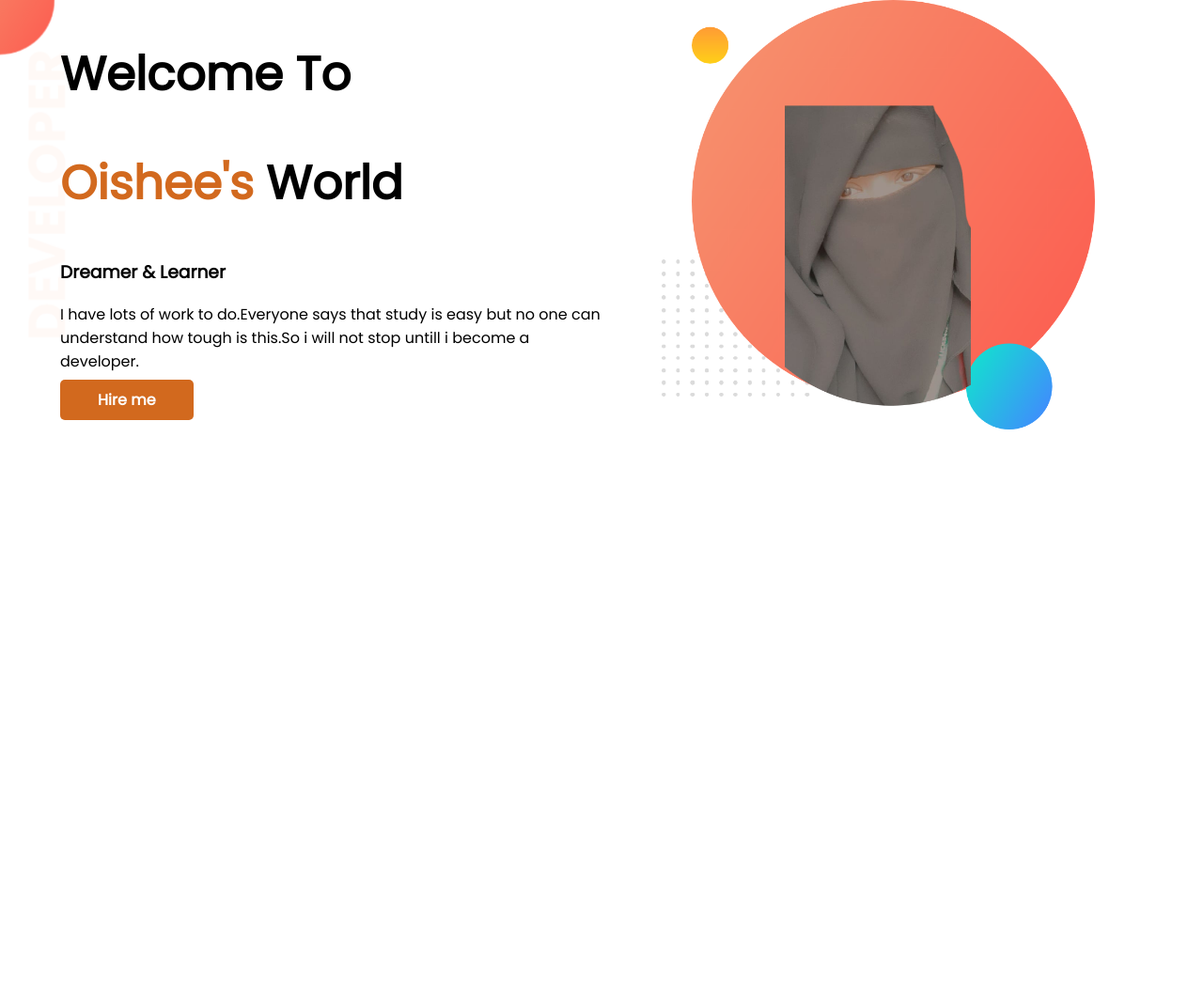
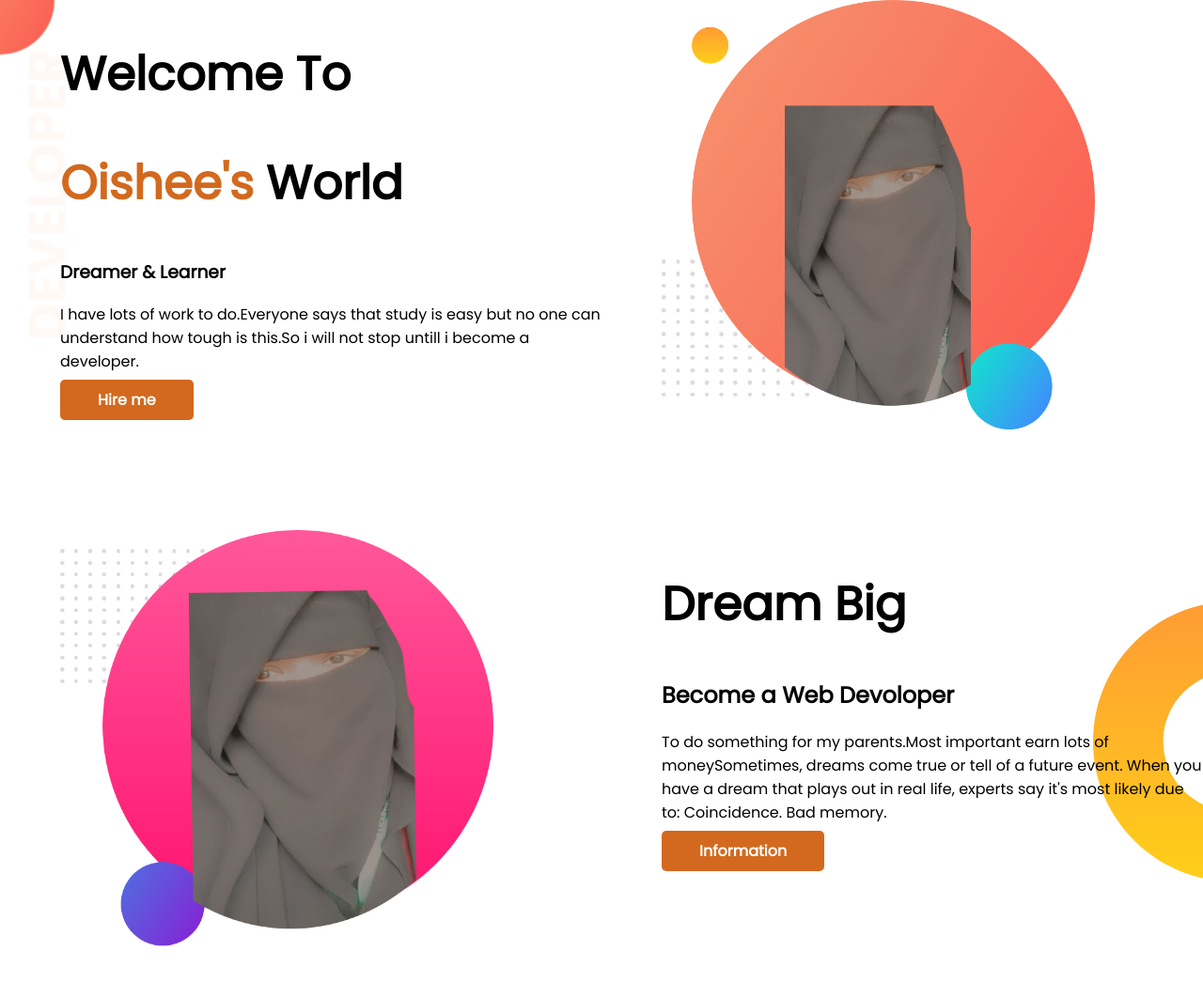
Before and after one commit to sumaiyaoishee61/first-portfolio, a plain HTML site: page index.html in a window 1280 px wide. Shown: the whole page at 94% size. Before the commit the page ends 800 px from the top, so only its background shows below. Drawn offline with Linux system fonts and the light colour scheme.

Commit message:
added again

```diff
--- a/index.html
+++ b/index.html
@@ -23,5 +23,16 @@
             <img src="images/me1.png" alt="img">
         </div>
     </section>
+    <section class="bottom-banner">
+        <div class="half-wid">
+            <img src="images/me2.png" alt="img">
+        </div>
+        <div class="half-wid" >
+            <h1>Dream Big</h1>
+            <h2>Become a Web Devoloper</h2>
+            <p>To do something for my parents.Most important earn lots of moneySometimes, dreams come true or tell of a future event. When you have a dream that plays out in real life, experts say it's most likely due to: Coincidence. Bad memory.</p>
+            <a class="link-button" target="blank" href="https://www.facebook.com/sumaiya.oishee.359"> Information</a>
+        </div>
+    </section>
 </body>
 </html>
--- a/style.css
+++ b/style.css
@@ -11,6 +11,7 @@ h1{
 }
 section{
     display: flex;
+    margin-bottom: 100px;
 }
 .half-wid{
     width: 50%;
@@ -32,3 +33,8 @@ section{
     background-repeat: no-repeat;
 
 }
+.bottom-banner{
+    background-image: url(images/dream-bg.png);
+    background-repeat: no-repeat;
+    background-position:right ;
+}
```
